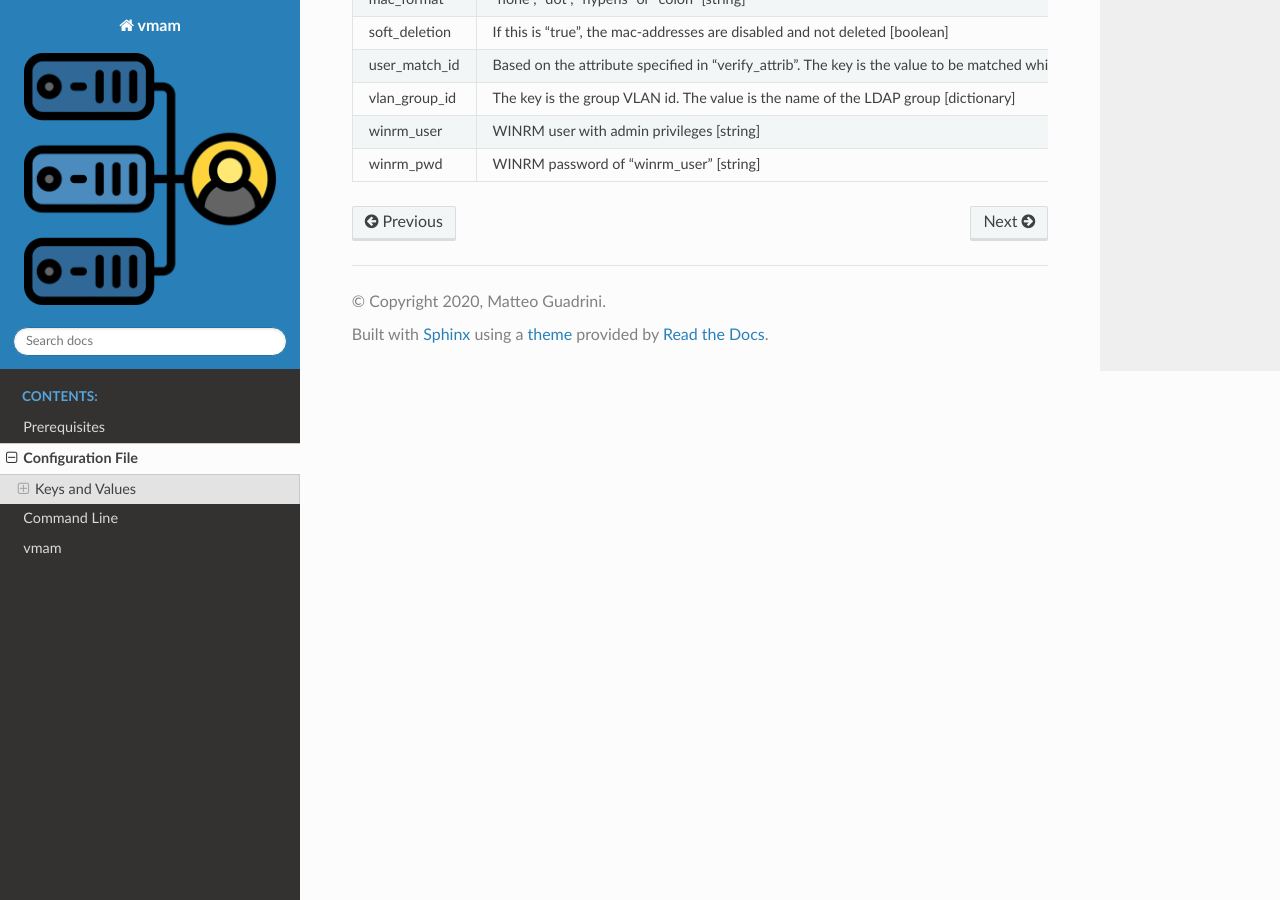
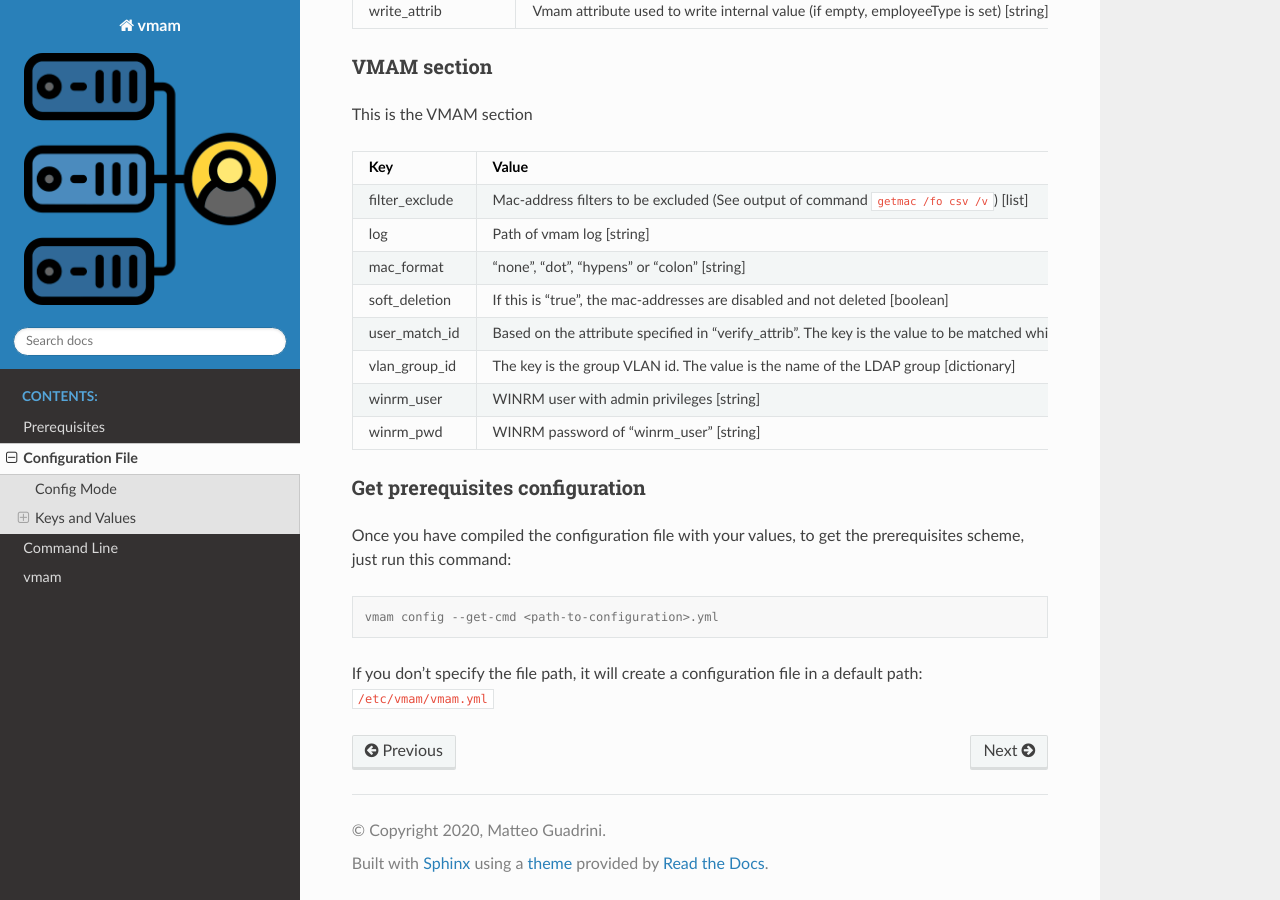
Before and after one commit to MatteoGuadrini/vmam, a Sphinx documentation site: the page built from docs/source/configuration.rst, in a window 1280 px wide and 900 px high, scrolled down 1933 px. Built offline with Sphinx 7.4.7 and the Read the Docs theme 2.0.0, drawn with Linux system fonts in a browser that asks for light colours; some of the changed text lies outside the part shown.

Commit message:
Add vmam config command line

```diff
--- a/docs/source/configuration.rst
+++ b/docs/source/configuration.rst
@@ -4,6 +4,17 @@
 .. toctree::
    :maxdepth: 2
    :caption: Contents:
+
+Config Mode
+***********
+
+To generate an empty configuration file, type at the command line (or through its function, see the *vmam* module):
+
+.. code-block:: console
+
+    vmam config --new <path-to-configuration>.yml
+
+If you don't specify the file path, it will create a configuration file in a default path: ``/etc/vmam/vmam.yml``
 
 
 The configuration file is in `YAML <https://yaml.org/>`_ format.
@@ -99,3 +110,15 @@
 winrm_user              WINRM user with admin privileges [string]
 winrm_pwd               WINRM password of "winrm_user" [string]
 ==================      ========================================
+
+
+Get prerequisites configuration
+===============================
+
+Once you have compiled the configuration file with your values, to get the prerequisites scheme, just run this command:
+
+.. code-block:: console
+
+    vmam config --get-cmd <path-to-configuration>.yml
+
+If you don't specify the file path, it will create a configuration file in a default path: ``/etc/vmam/vmam.yml``
--- a/vmam.py
+++ b/vmam.py
@@ -44,7 +44,7 @@
             Create a new configuration in a standard path: /etc/vmam/vmam.cfg
 
             --get-cmd/-g {parameter}: Instruction to obtain the appropriate commands to configure your network
-            infrastructure and radius server around the created configuration file. By specifying a path, it creates
+            infrastructure and radius server around the created configuration file. By specifying a path, get
             the file in the indicated path. The default path is /etc/vmam/vmam.cfg
 
             $> vmam config --get-cmd
```
